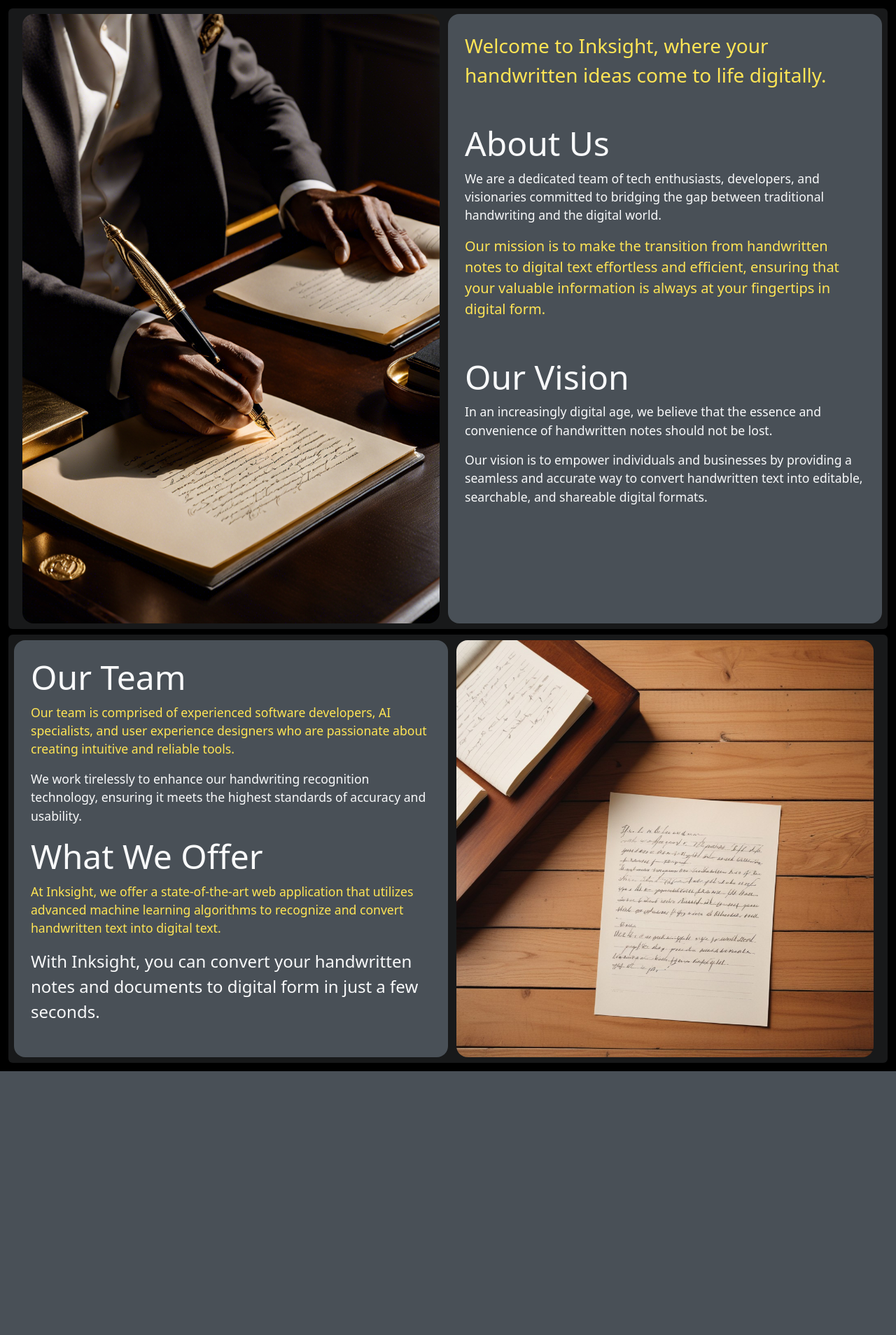
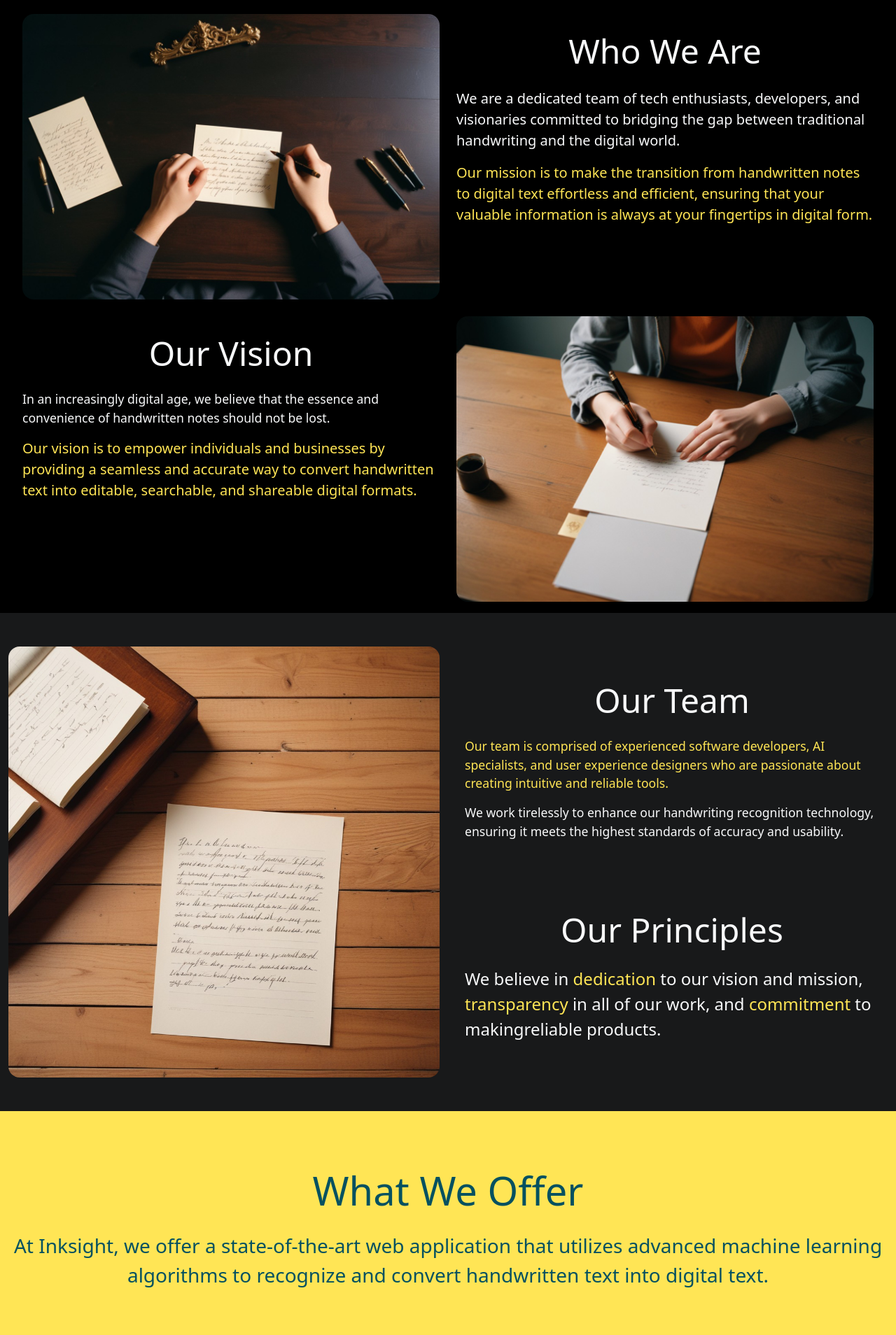
Before and after one commit to heyy-Haarsh/HTR-Internship, a Flask app: page /about in a window 1280 px wide. Shown: the part 76-1984 px from the top of the page at 70% size. Before the commit the page ends 1607 px from the top, so only its background shows below. Run offline with Flask 3, Linux system fonts and the light colour scheme; some libraries are stand-ins or nearby versions.

Commit message:
changed about page and contact page

```diff
--- a/static/colors.scss
+++ b/static/colors.scss
@@ -15,3 +15,12 @@
 $navbar-dark-color:                 rgba($pale-yellow, .65) !default;
 $navbar-dark-hover-color:           rgba($pale-yellow, .95) !default;
 $navbar-dark-active-color:          $pale-yellow !default;
+
+$input-bg:                              $white !default;
+$input-disabled-color:                  null !default;
+$input-disabled-bg:                     $gray-300 !default;
+$input-disabled-border-color:           null !default;
+
+$input-color:                           $gray-800 !default;
+$input-border-color:                    $gray-800 !default;
+$input-placeholder-color:               $gray-600 !default;
--- a/templates/about.html
+++ b/templates/about.html
@@ -7,45 +7,65 @@
 {% endwith %}
 
 <div class="container-fluid p-1">
-	<div class="row m-2 p-2 rounded bg-body-tertiary">
+	<!--<div class="fs-3 lead text-primary my-5 mx-4">
+		Welcome to Inksight, where your handwritten ideas come to life digitally.
+	</div>-->
+	<div class="row m-2 p-2">
 		<div class="col-sm-6">
-			<img src="static/images/writing-on-desk.png" alt="Illustration" style="width: 100%" class="rounded-4">
+			<img src="static/images/writing-on-desk-wide.jpg" alt="Illustration" style="width: 100%" class="rounded-4">
 		</div>
-		<div class="col-sm-6 p-4 bg-body-secondary rounded-4">
-			<div class="fs-3 lead text-primary mb-5">
-				Welcome to Inksight, where your handwritten ideas come to life digitally.
-			</div>
-			<h4 class="display-5">About Us</h4>
-			 <p>We are a dedicated team of tech enthusiasts,
-				developers, and visionaries committed to bridging the gap between traditional handwriting and the
-				digital world.</p>
-			 <div class="lead text-primary">Our mission is to make the transition from handwritten notes to digital text effortless
-				and efficient, ensuring that your valuable information is always at your fingertips in digital form.</div>
-			<br>
-			<br>
-			<h4 class="display-5">Our Vision</h4>
-			<p>In an increasingly digital age, we believe that the essence and convenience of handwritten notes should not
-			be lost. </p>
-			<p>Our vision is to empower individuals and businesses by providing a seamless and accurate way to
-			convert handwritten text into editable, searchable, and shareable digital formats.</p>
+		<div class="col-sm-6">
+			<!--<div  class="p-4 bg-body-tertiary rounded-4 my-4">-->
+				<h4 class="text-center display-5 my-4">Who We Are</h4>
+				 <p class="fs-5">We are a dedicated team of tech enthusiasts,
+					developers, and visionaries committed to bridging the gap between traditional handwriting and the
+					digital world.</p>
+				 <p class="lead text-primary">Our mission is to make the transition from handwritten notes to digital text effortless
+					and efficient, ensuring that your valuable information is always at your fingertips in digital form.</p>
+			<!--</div>-->
 		</div>
 	</div>
-	<div class="row m-2 p-2 rounded bg-body-tertiary">
-		<div class="col-sm-6 p-4 bg-body-secondary rounded-4">
-			<h4 class="display-5">Our Team</h4>
-			<p class="strong text-primary">Our team is comprised of experienced software developers, AI specialists, and user experience designers who
-			are passionate about creating intuitive and reliable tools.</p>
-			<p>We work tirelessly to enhance our handwriting
-			recognition technology, ensuring it meets the highest standards of accuracy and usability.</p>
-
-			<h4 class="display-5">What We Offer</h4>
-			<p class="strong text-primary">At Inksight, we offer a state-of-the-art web application that utilizes advanced machine learning algorithms
-			to recognize and convert handwritten text into digital text.</p>
-			<p class="lead fs-4">With Inksight, you can convert your handwritten notes and documents to digital form in just a few seconds.</p>
+	<div class="row m-2 p-2">
+		<div class="col-sm-6">
+			<!--<div  class="p-4 bg-body-tertiary rounded-4 my-4">-->
+				<h4 class="text-center display-5 my-4">Our Vision</h4>
+				<p>In an increasingly digital age, we believe that the essence and convenience of handwritten notes should not
+				be lost. </p>
+				<p class="lead text-primary">Our vision is to empower individuals and businesses by providing a seamless and accurate way to
+				convert handwritten text into editable, searchable, and shareable digital formats.</p>
+			<!--</div>-->
 		</div>
+		<div class="col-sm-6">
+			<img src="static/images/writing_3_2_a.jpg" alt="Illustration" style="width: 100%" class="rounded-4">
+		</div>
+	</div>
+	<div class="row p-2 pb-5 bg-body-tertiary pt-5">
 		<div class="col-sm-6">
 			<img src="static/images/text-on-desk.jpg" alt="Illustration" style="width: 100%" class="rounded-4">
 		</div>
+		<!--<div class="col-sm-6 p-4 bg-body-tertiary rounded-4">-->
+		<div class="col-sm-6 p-4">
+			<h4 class="text-center display-5 my-4">Our Team</h4>
+			<p class="strong text-primary">Our team is comprised of experienced software developers, AI specialists, and user experience designers who
+			are passionate about creating intuitive and reliable tools.</p>
+			<p class="mb-5">We work tirelessly to enhance our handwriting
+			recognition technology, ensuring it meets the highest standards of accuracy and usability.</p>
+			<br>
+
+			<h4 class="text-center display-5 my-4">Our Principles</h4>
+			<p class="lead fs-4">We believe in <span class="text-primary">dedication</span> to our vision and mission,
+			<span class="text-primary">transparency</span> in all of our work, and
+			<span class="text-primary">commitment</span> to makingreliable products.</p>
+		</div>
+	</div>
+	<div class="row bg-primary pt-5">
+		<div class="col-sm-12 p-4">
+			<h4 class="text-center display-4 mt-2 mb-4 text-info-emphasis">What We Offer</h4>
+			<p class="text-center lead fs-3 text-info-emphasis"><strong>At Inksight, we offer a state-of-the-art web application that utilizes advanced machine learning algorithms
+			to recognize and convert handwritten text into digital text.</strong></p>
+			<br>
+		</div>
+		<img src="static/images/scattered_papers_3_2.jpg" alt="Illustration" style="width: 100%">
 	</div>
 </div>
 
```
Also changed, not shown: templates/contact.html (+3 -6 lines), static/images/scattered_papers_3_2.jpg (added), static/images/writing-on-desk-wide.jpg (renamed from static/images/writing-on-desk-old.jpg), static/images/writing_3_2_a.jpg (added), static/images/writing_3_2_b.jpg (added), static/style.css, 1 other file.
